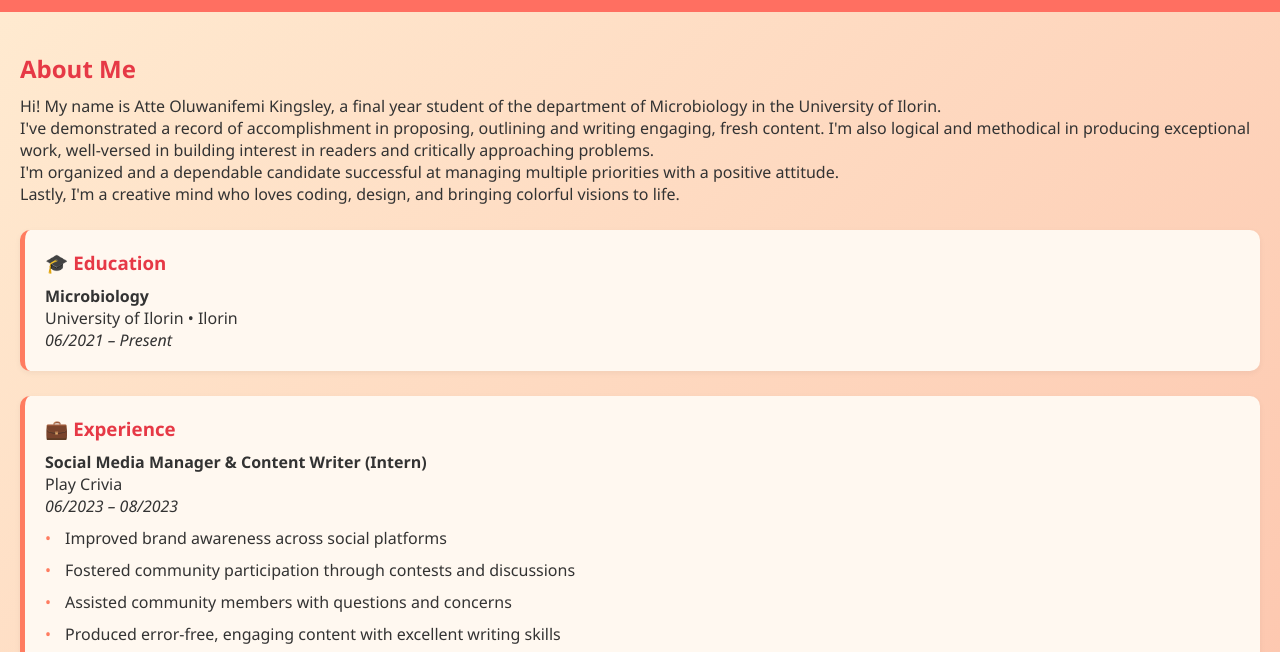
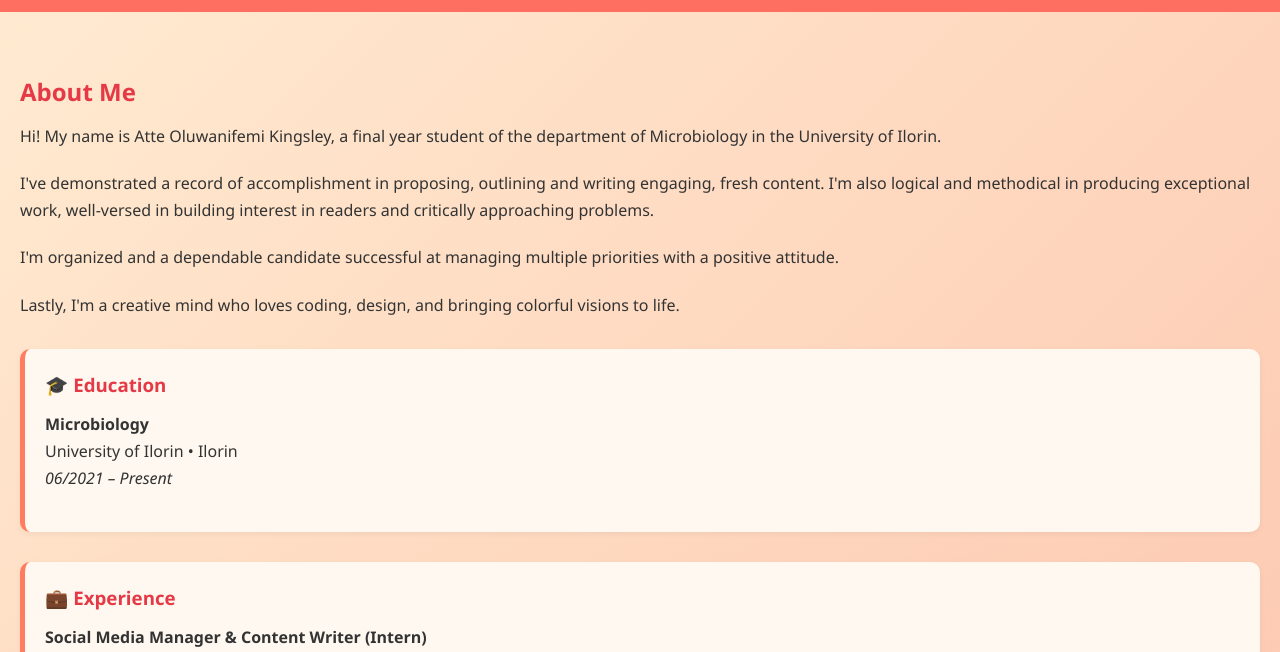
Before and after one commit to Inkednifemi/Project, a plain HTML site: page index.html in a window 1280 px wide. Shown: the part 93-745 px from the top of the page. Drawn offline with Linux system fonts and the light colour scheme.

Commit message:
style.css

```diff
--- a/style.css
+++ b/style.css
@@ -9,6 +9,17 @@ body {
   font-family: 'Inter', sans-serif;
   background: linear-gradient(135deg, #fdfbfb 0%, #ebedee 100%);
   color: #222;
+}
+#about {
+  padding: 60px 20px;
+  line-height: 1.7; /* improves vertical spacing between lines */
+}
+
+#about p {
+  margin-bottom: 20px;
+}
+#about .info-box {
+  margin-top: 30px;
 }
 
 header {
```
